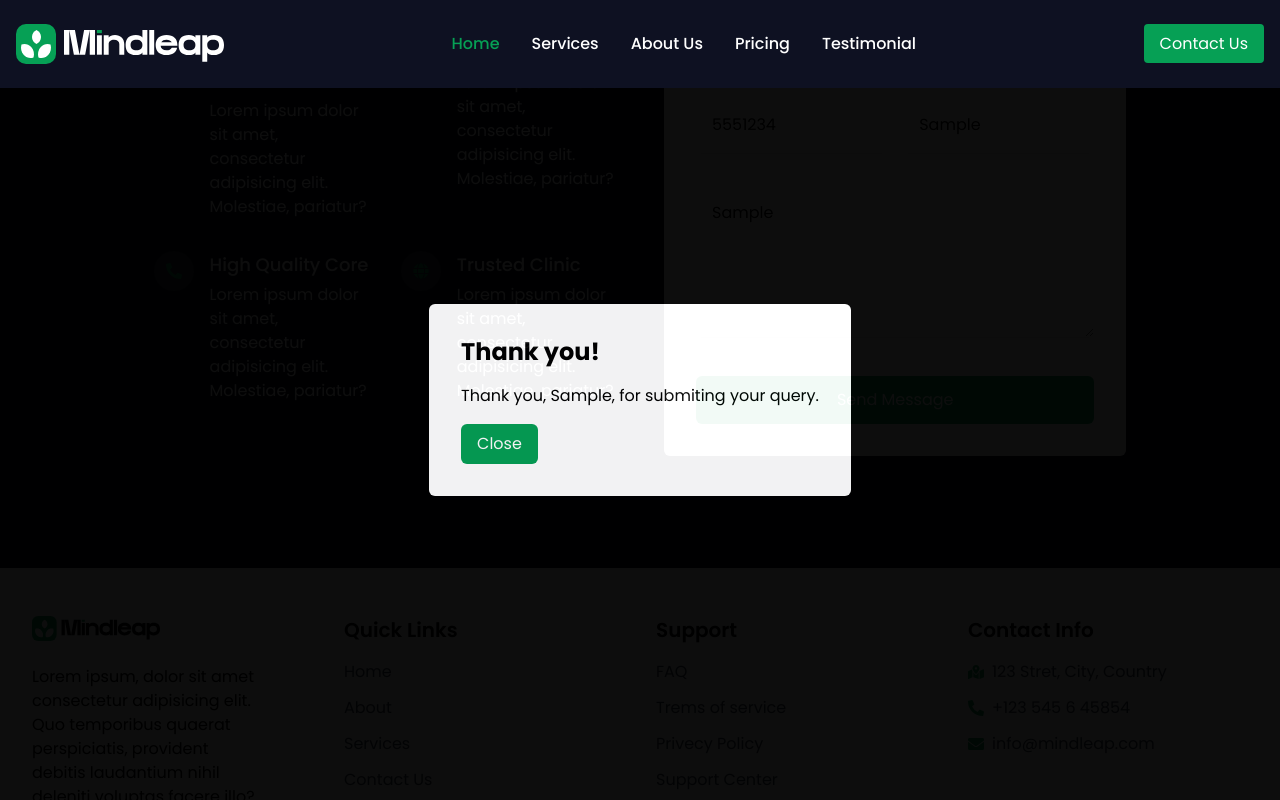
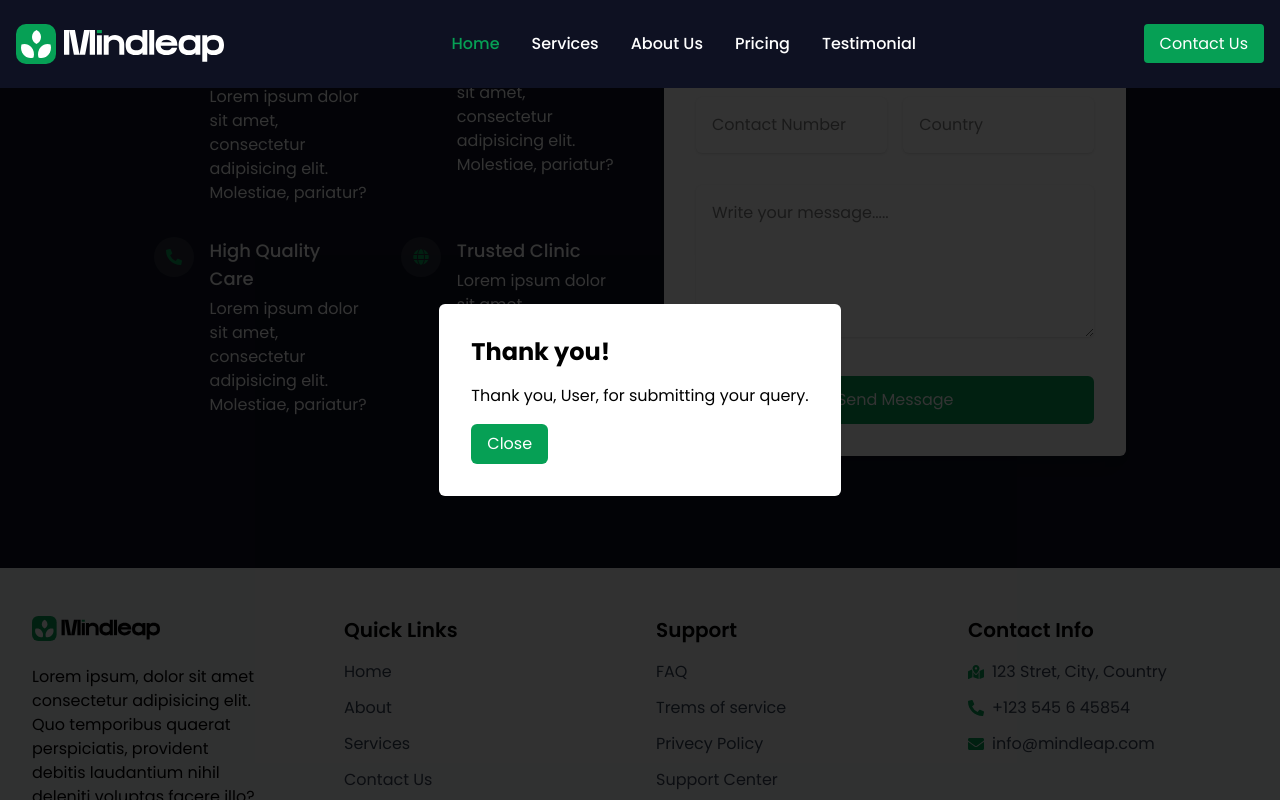
Before and after one commit to amdadislam01/mindleap-health, a React (Vite) app: page / in a window 1280 px wide. Both pictures are taken after typing "Sample", "name@example.com", "5551234", "Sample", "Sample" into the empty fields and a click on the button "Send Message". Shown: the part 4808-5608 px from the top of the page. Built offline with nearby package versions, Linux system fonts and the light colour scheme.

Commit message:
contact form

```diff
--- a/src/components/Contact.jsx
+++ b/src/components/Contact.jsx
@@ -1,6 +1,5 @@
 import React, { useState } from 'react'
 import { FaEnvelope, FaGlobe, FaPhoneAlt, FaUser } from "react-icons/fa";
-
 
 const Contact = () => {
 
@@ -13,38 +12,39 @@ const Contact = () => {
 
   const handleSubmit = (e) => {
     e.preventDefault();
-        const data = {
-            name,
-            email,
-            phone,
-            country,
-            message
-        }
-       if(!data){
-        alert('Please fill all fields')
+
+    // Validation
+    if (!name || !email || !phone || !country || !message) {
+      alert("Please fill all fields");
       return;
     }
-       setShowModel(true)
-    }
+
+    // Success - show modal
+    setShowModel(true);
+
+    // Reset form fields
+    setName("");
+    setEmail("");
+    setPhone("");
+    setCountry("");
+    setMessage("");
+  };
+
   const closeModel = () => {
-        setShowModel(false)
-        setName('')
-        setEmail('')
-        setPhone('')
-        setCountry('')
-        setMessage('')
-    }
+    setShowModel(false);
+  };
+
   return (
     <div className='bg-heroBg flex items-center justify-center py-28 px-8' id='contact'>
       <div className="container mx-auto">
         <div className="md:w-4/5 mx-auto grid grid-cols-1 md:grid-cols-2 items-center md:gap-12 gap-8">
           {/* Left side */}
           <div className="space-y-8">
-                <h3 className='font-bold text-4xl mb-4 text-white'>Make an appoinment</h3>
+            <h3 className='font-bold text-4xl mb-4 text-white'>Make an appointment</h3>
             <div className="grid grid-cols-1 md:grid-cols-2 gap-8 text-white">
               <div className="flex items-start gap-4">
                 <div className="flex items-center justify-center rounded-full bg-[#ffffff1a] p-3">
-                            <FaUser  className='text-primary'/>
+                  <FaUser className='text-primary' />
                 </div>
                 <div className="space-y-1">
                   <h3 className='text-lg font-medium'>24 Hours Services</h3>
@@ -53,25 +53,25 @@ const Contact = () => {
               </div>
               <div className="flex items-start gap-4">
                 <div className="flex items-center justify-center rounded-full bg-[#ffffff1a] p-3">
-                            <FaEnvelope  className='text-primary'/>
+                  <FaEnvelope className='text-primary' />
                 </div>
                 <div className="space-y-1">
-                            <h3 className='text-lg font-medium'>Expart Thereapist</h3>
+                  <h3 className='text-lg font-medium'>Expert Therapist</h3>
                   <p>Lorem ipsum dolor sit amet, consectetur adipisicing elit. Molestiae, pariatur?</p>
                 </div>
               </div>
               <div className="flex items-start gap-4">
                 <div className="flex items-center justify-center rounded-full bg-[#ffffff1a] p-3">
-                            <FaPhoneAlt  className='text-primary'/>
+                  <FaPhoneAlt className='text-primary' />
                 </div>
                 <div className="space-y-1">
-                            <h3 className='text-lg font-medium'>High Quality Core</h3>
+                  <h3 className='text-lg font-medium'>High Quality Care</h3>
                   <p>Lorem ipsum dolor sit amet, consectetur adipisicing elit. Molestiae, pariatur?</p>
                 </div>
               </div>
               <div className="flex items-start gap-4">
                 <div className="flex items-center justify-center rounded-full bg-[#ffffff1a] p-3">
-                            <FaGlobe  className='text-primary'/>
+                  <FaGlobe className='text-primary' />
                 </div>
                 <div className="space-y-1">
                   <h3 className='text-lg font-medium'>Trusted Clinic</h3>
@@ -80,44 +80,74 @@ const Contact = () => {
               </div>
             </div>
           </div>
+
           {/* Right Side */}
           <div className="space-y-8 p-8 bg-white shadow-xl rounded-md">
-                <h3 className='text-2xl font-bold mb-4'>Book Appoinment</h3>
+            <h3 className='text-2xl font-bold mb-4'>Book Appointment</h3>
             <form onSubmit={handleSubmit} className='space-y-8'>
               <div className="flex sm:flex-row flex-col gap-4">
-                        <input onChange={e => setName(e.target.value)}
-                         type="text" placeholder='Name' className='w-full p-4 rounded-md focus:outline-none focus:ring-2 focus:ring-primary shadow'  />
-                        <input onChange={e => setEmail(e.target.value)}
-                        type="email" placeholder='Email Address' className='w-full p-4 rounded-md focus:outline-none focus:ring-2 focus:ring-primary shadow'  />
+                <input
+                  value={name}
+                  onChange={e => setName(e.target.value)}
+                  type="text"
+                  placeholder='Name'
+                  className='w-full p-4 rounded-md focus:outline-none focus:ring-2 focus:ring-primary shadow'
+                />
+                <input
+                  value={email}
+                  onChange={e => setEmail(e.target.value)}
+                  type="email"
+                  placeholder='Email Address'
+                  className='w-full p-4 rounded-md focus:outline-none focus:ring-2 focus:ring-primary shadow'
+                />
               </div>
               <div className="flex sm:flex-row flex-col gap-4">
-                        <input onChange={e => setPhone(e.target.value)}
-                         type="tel" placeholder='Contact Number' className='w-full p-4 rounded-md focus:outline-none focus:ring-2 focus:ring-primary shadow'  />
-                        <input onChange={e => setCountry(e.target.value)}
-                         type="text" placeholder='Country' className='w-full p-4 rounded-md focus:outline-none focus:ring-2 focus:ring-primary shadow'  />
+                <input
+                  value={phone}
+                  onChange={e => setPhone(e.target.value)}
+                  type="tel"
+                  placeholder='Contact Number'
+                  className='w-full p-4 rounded-md focus:outline-none focus:ring-2 focus:ring-primary shadow'
+                />
+                <input
+                  value={country}
+                  onChange={e => setCountry(e.target.value)}
+                  type="text"
+                  placeholder='Country'
+                  className='w-full p-4 rounded-md focus:outline-none focus:ring-2 focus:ring-primary shadow'
+                />
               </div>
-                    <textarea onChange={e => setMessage(e.target.value)}
+              <textarea
+                value={message}
+                onChange={e => setMessage(e.target.value)}
                 rows='5'
-                    placeholder='Write your message.....' className='w-full p-4 rounded-md focus:outline-none focus:ring-2 focus:ring-primary shadow' >
+                placeholder='Write your message.....'
+                className='w-full p-4 rounded-md focus:outline-none focus:ring-2 focus:ring-primary shadow'
+              >
               </textarea>
-                    <button type='submit' className='w-full p-3 bg-primary text-white rounded-md hover:bg-primary/80'>Send Message</button>
+              <button type='submit' className='w-full p-3 bg-primary text-white rounded-md hover:bg-primary/80'>
+                Send Message
+              </button>
             </form>
           </div>
         </div>
       </div>
-      {
-        showModel && (
-            <div className="fixed inset-0 flex items-center justify-center bg-black opacity-95">
+
+      {/* Modal */}
+      {showModel && (
+        <div className="fixed inset-0 flex items-center justify-center bg-black/80">
           <div className="bg-white p-8 rounded-md shadow-lg">
             <h2 className='text-2xl font-bold mb-4'>Thank you!</h2>
-                    <p>Thank you, {name}, for submiting your query.</p>
+            <p>Thank you, {name || "User"}, for submitting your query.</p>
             <button
               onClick={closeModel}
-                    className='mt-4 px-4 py-2 bg-primary text-white rounded-md'>Close</button>
+              className='mt-4 px-4 py-2 bg-primary text-white rounded-md'
+            >
+              Close
+            </button>
           </div>
         </div>
-        )
-      }
+      )}
     </div>
   )
 }
```
Lines whose indentation alone changed are shown as unchanged.
